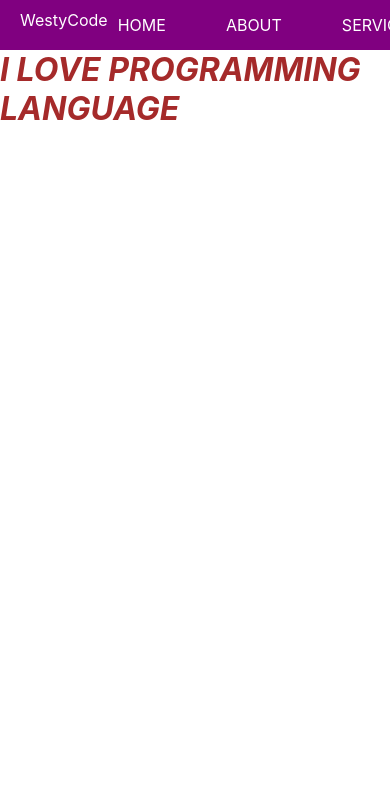
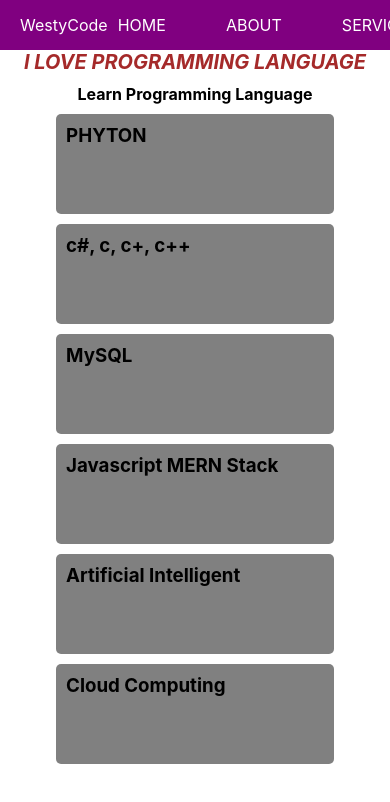
Before and after one commit to osenifuture/myproject, a React (Create React App) app: page / in a window 390 px wide. Shown: the top 802 px of the page. Built offline with nearby package versions, Linux system fonts and the light colour scheme.

Commit message:
responsiveness added

```diff
--- /dev/null
+++ b/src/components/Routes/home.css
@@ -0,0 +1,61 @@
+
+.pro-container{
+    width: 80%;
+    height: fit-content;
+    display: flex;
+    justify-content: center;
+    align-items: center;
+    padding: 10px;
+    flex-direction: column;
+    margin: 0 auto;
+}
+
+.pro-container > h3{
+    font-size: medium;
+}
+
+h1{
+    font-size: 20px;
+    text-align: center;
+}
+
+@media screen and (max-width:650px) {
+    .pro-container{
+        width: 90%;
+        height: fit-content;
+    }
+
+   .pro-container > .inner-container{
+        width: 90%;
+        height: fit-content;
+        display: grid;
+        grid-template-columns: repeat(1, 6fr );
+    }
+
+    .inner-container > .inner-box{
+        width: 100%;
+    }
+
+}
+
+
+
+.inner-container{
+    width: 80%;
+    height: fit-content;
+    justify-content: center;
+    align-items: center;
+    display: flex;
+    gap: 10px;
+    padding: 10px;
+
+}
+
+.inner-box{
+    width: 15%;
+    height: 100px;
+    background-color: grey;
+    padding: 10px;
+    border-radius: 5px;
+
+}
--- a/src/components/Routes/home.jsx
+++ b/src/components/Routes/home.jsx
@@ -1,10 +1,42 @@
+import "./home.css"
+import { Fragment } from "react";
 
 const Home = () => {
 
     return(
+        <Fragment>
        <div>
         <h1 style={{color: 'brown', fontStyle: 'italic'}}>I LOVE PROGRAMMING LANGUAGE</h1>
        </div>
+
+       <div className="pro-container">
+        <h3>Learn Programming Language</h3>
+        <div className="inner-container">
+            <div className="inner-box">
+                <h3>PHYTON</h3>
+            </div>
+            <div className="inner-box">
+                <h3>c#, c, c+, c++ </h3>
+            </div>
+            <div className="inner-box">
+                <h3>MySQL</h3>
+            </div>
+            <div className="inner-box">
+                <h3>Javascript MERN Stack</h3>
+            </div>
+            <div className="inner-box">
+                <h3>Artificial Intelligent</h3>
+            </div>
+            <div className="inner-box">
+                <h3>Cloud Computing</h3>
+            </div>
+        </div>
+       </div>
+
+
+
+
+       </Fragment>
     )
 }
 
--- a/src/index.css
+++ b/src/index.css
@@ -27,8 +27,8 @@ code {
   background-color: purple;
   color: white;
 
+}
 
-}
 
 .navs {
   display: flex;
@@ -56,6 +56,7 @@ code {
   width: 100px;
   height: 30px;
   margin-left: 20px;
+  margin-top: 10px;
 }
 
 .container{
```
